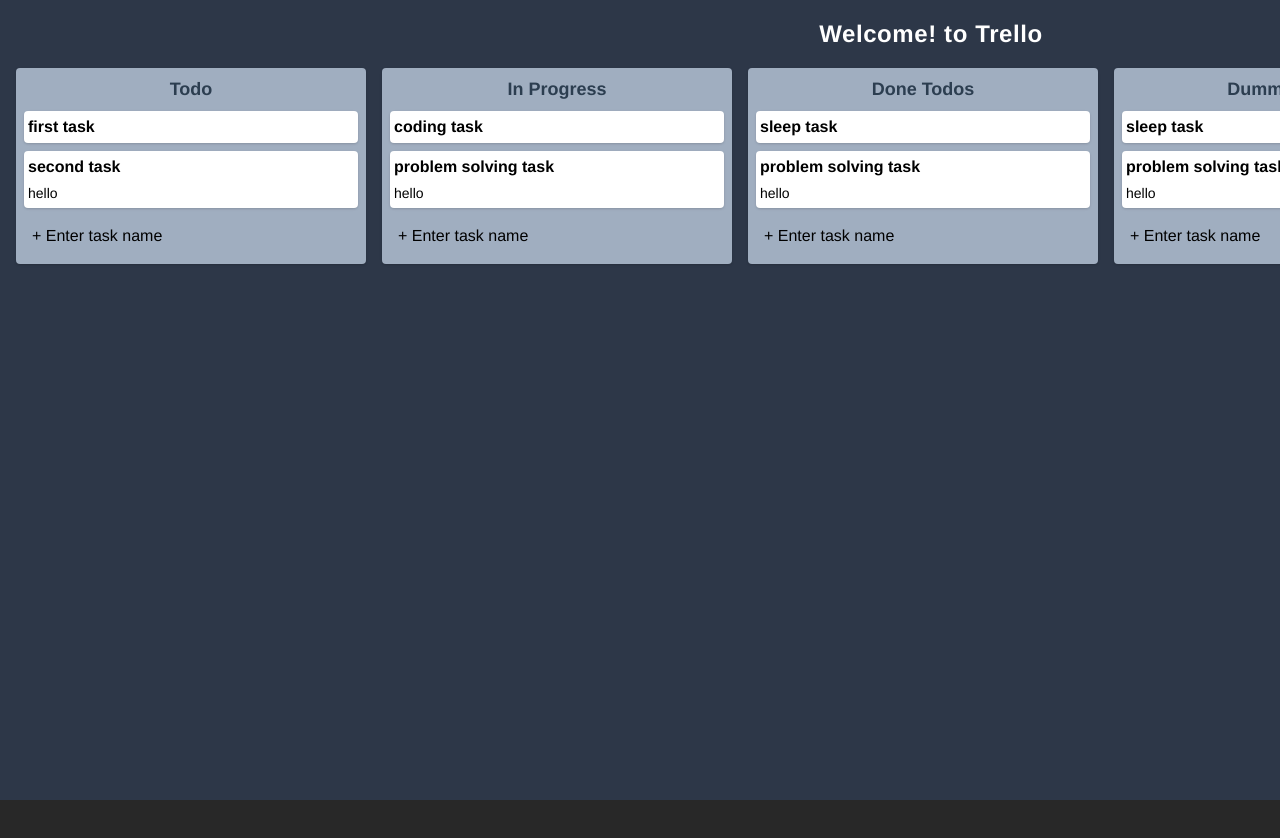
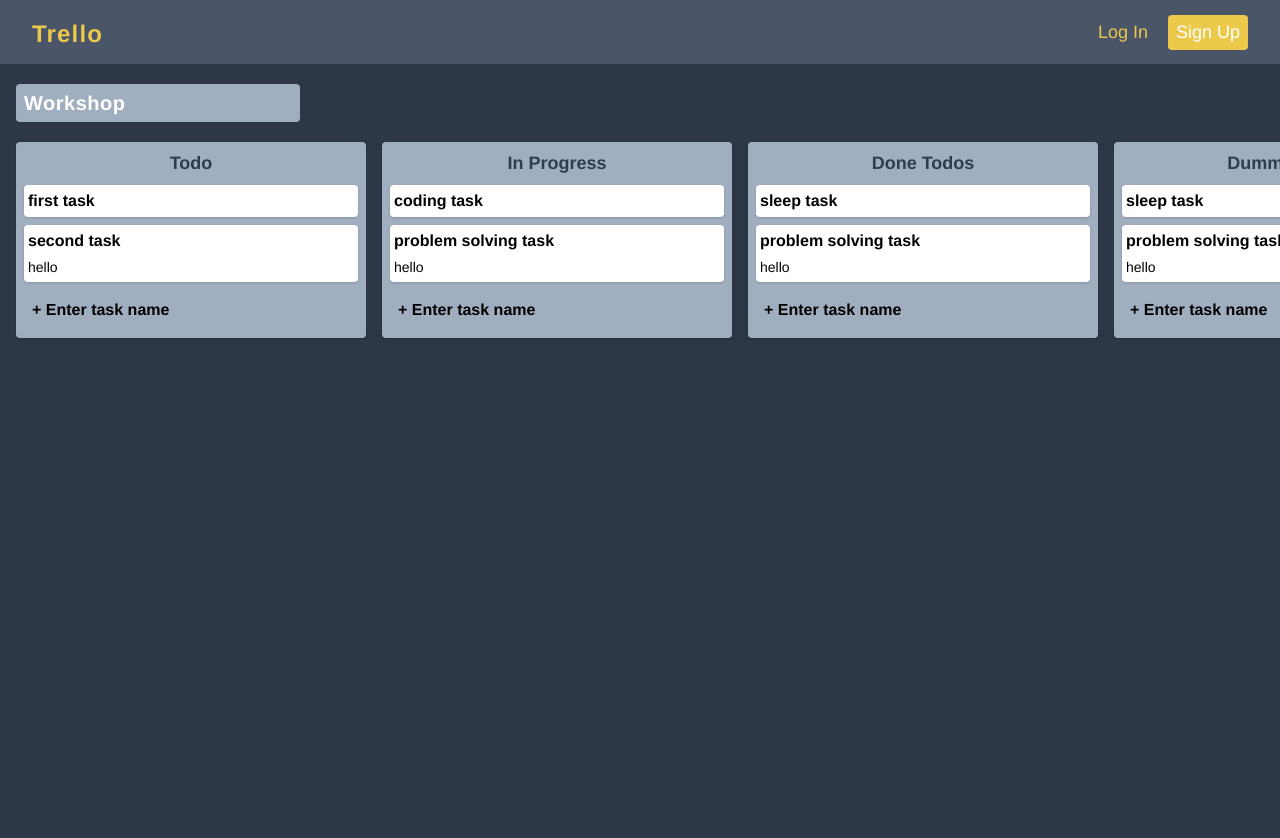
Before and after one commit to vikashprajapati/board-planner, a Vue app: page / in a window 1280 px wide. Shown: the top 838 px of the page. Before the commit the page ends 800 px from the top, so only its background shows below. Built offline with nearby package versions, Linux system fonts and the light colour scheme.

Commit message:
navigation updated with new links

```diff
--- a/src/App.vue
+++ b/src/App.vue
@@ -1,15 +1,15 @@
 <template>
   <div id="app" class="h-screen">
-    <!-- <Navbar /> -->
+    <Navbar />
     <router-view />
   </div>
 </template>
 
 <script>
-// import Navbar from "@/components/Navbar.vue";
+import Navbar from "@/components/Navbar.vue";
 export default {
   components: {
-    // Navbar
+    Navbar
   }
 };
 </script>
@@ -38,5 +38,6 @@
 
 input::placeholder {
   color: #000 !important;
+  font-weight: 600;
 }
 </style>
--- a/src/components/Navbar.vue
+++ b/src/components/Navbar.vue
@@ -1,10 +1,12 @@
 <template>
-  <nav
-    class="flex bg-gray-800 border-b border-teal-500 flex-row w-100 justify-between align-center px-8 py-4"
-  >
+  <nav class="flex fixed w-full bg-gray-700 flex-row justify-between align-center px-8 py-4 h-16">
     <div class="logo">
-      <h1 class="text-2xl text-teal-500 font-semibold tracking-wider">Trello</h1>
+      <h1 class="text-2xl text-yellow-500 font-semibold tracking-wider">Trello</h1>
     </div>
+    <ul class="flex flex-row items-center">
+      <li class="text-yellow-500 text-lg mr-5">Log In</li>
+      <li class="px-2 py-1 rounded text-lg bg-yellow-500 text-white">Sign Up</li>
+    </ul>
   </nav>
 </template>
 
--- a/src/views/Board.vue
+++ b/src/views/Board.vue
@@ -1,6 +1,11 @@
 <template>
-  <div class="board bg-gray-800 h-full py-4">
-    <h1 class="text-2xl font-bold tracking-wide text-white text-center">Welcome! to Trello</h1>
+  <div class="board bg-gray-800 h-full py-4 mt-16">
+    <div class="flex flex-col items-start px-4 py-1">
+      <input
+        class="text-xl p-1 px-2 rounded font-bold tracking-wide bg-gray-500 text-white capitalize"
+        :value="boardName"
+      />
+    </div>
     <div class="flex flex-row items-start p-4">
       <div v-for="(column, $columnIndex) of board.columns" :key="$columnIndex">
         <BoardColumn :column="column" :board="board" :columnIndex="$columnIndex" />
@@ -40,6 +45,9 @@
     ...mapState(["board"]),
     isTaskOpen() {
       return this.$route.name === "task";
+    },
+    boardName() {
+      return this.board.name;
     }
   },
   methods: {
```
